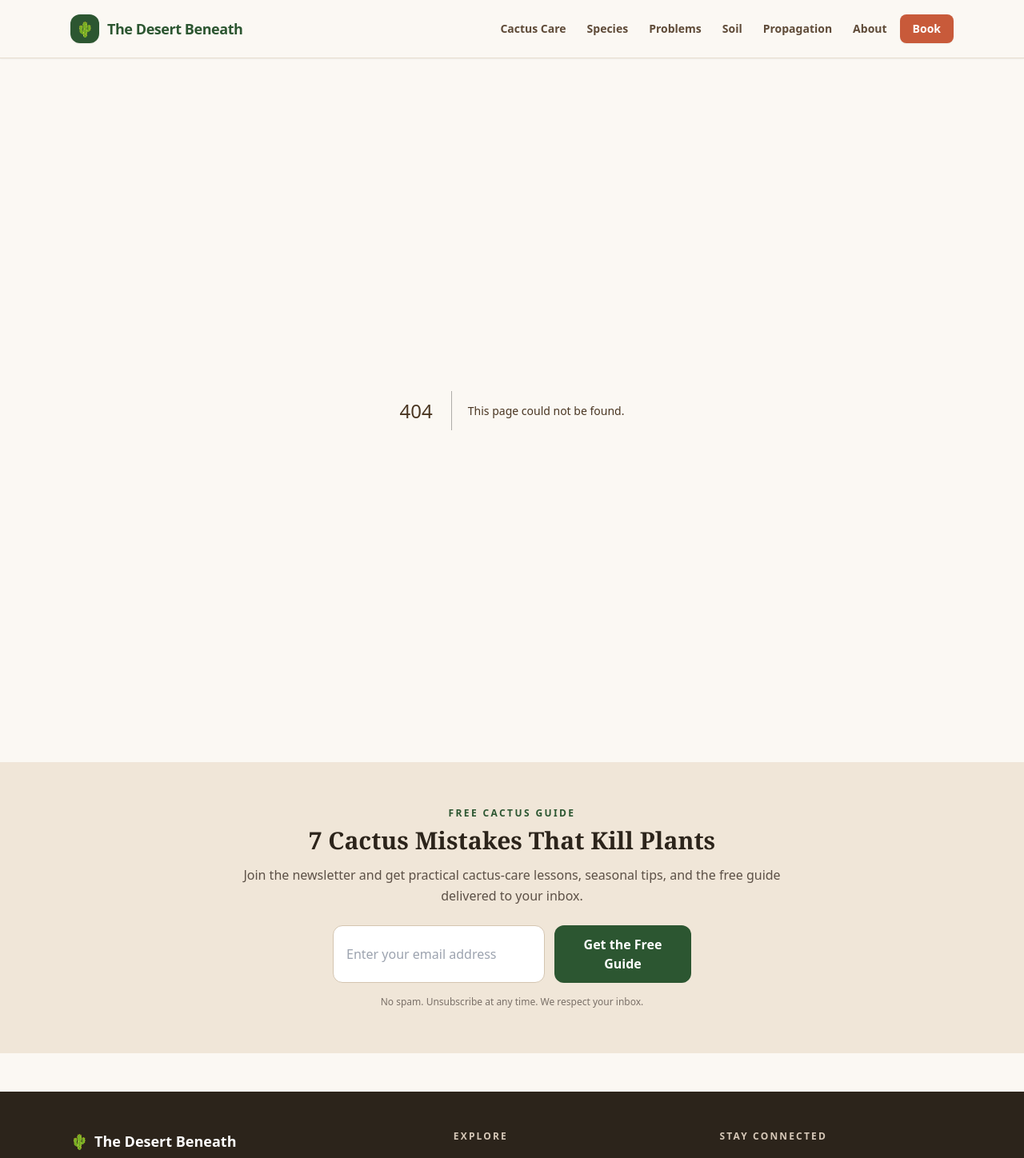
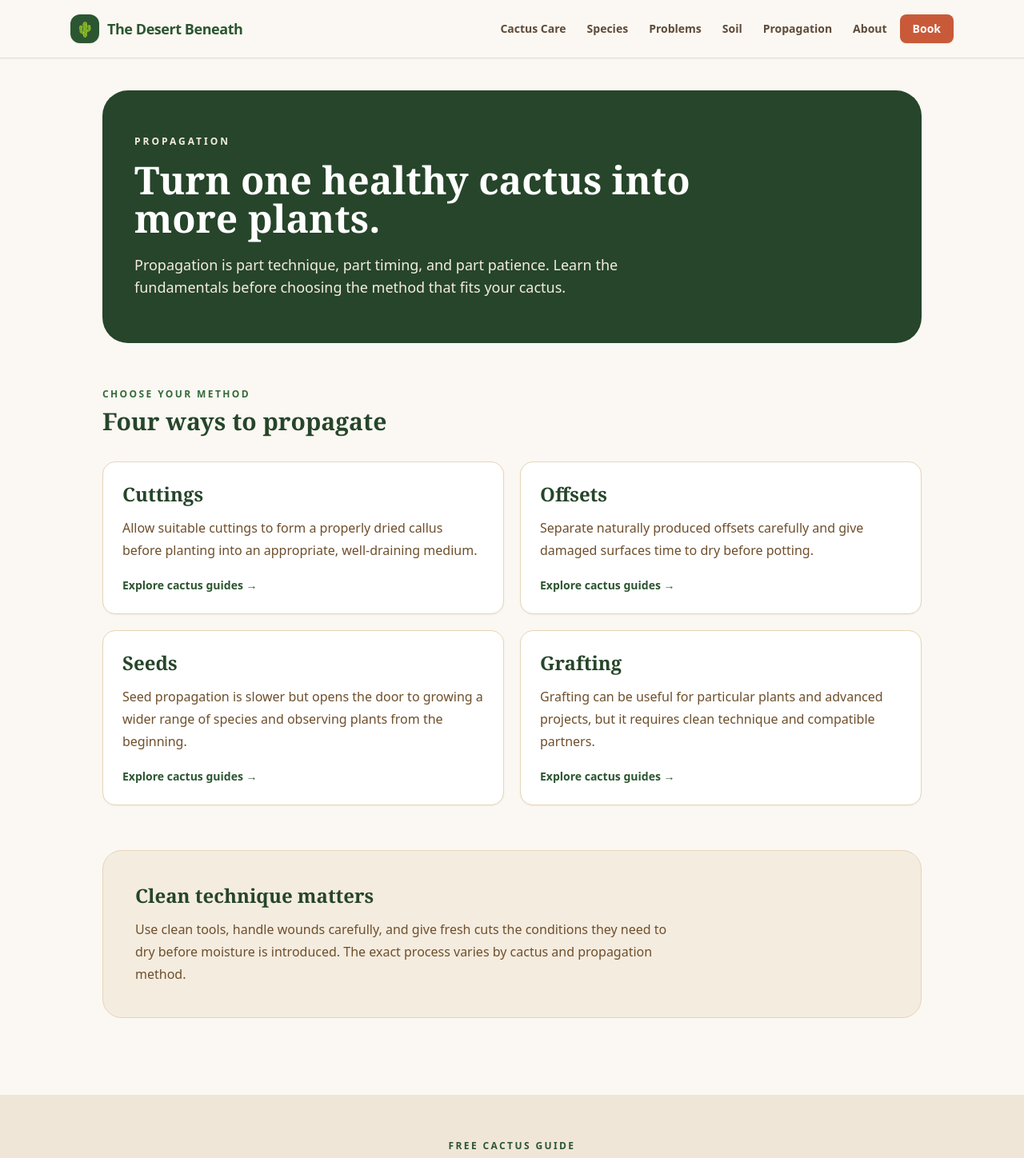
Before and after one commit to valdo-tech-pro/desert-beneath, a Next.js app: page /propagation in a window 1280 px wide. Before the commit this address had no page. Shown: the top 1448 px of the page at 80% size. Built offline with nearby package versions, Linux system fonts and the light colour scheme.

Commit message:
Add cactus propagation guide page

```diff
--- /dev/null
+++ b/app/propagation/page.tsx
@@ -0,0 +1,38 @@
+import type { Metadata } from 'next'
+import Link from 'next/link'
+
+export const metadata: Metadata = {
+  title: 'Cactus Propagation Guide',
+  description: 'Learn practical methods for propagating cacti from cuttings, offsets, and seed.',
+}
+
+const methods = [
+  ['Cuttings', 'Allow suitable cuttings to form a properly dried callus before planting into an appropriate, well-draining medium.'],
+  ['Offsets', 'Separate naturally produced offsets carefully and give damaged surfaces time to dry before potting.'],
+  ['Seeds', 'Seed propagation is slower but opens the door to growing a wider range of species and observing plants from the beginning.'],
+  ['Grafting', 'Grafting can be useful for particular plants and advanced projects, but it requires clean technique and compatible partners.'],
+]
+
+export default function PropagationPage() {
+  return (
+    <div className="mx-auto max-w-5xl">
+      <section className="rounded-[2rem] bg-cactus-800 px-7 py-14 text-white sm:px-10 sm:py-18">
+        <p className="text-xs font-bold uppercase tracking-[0.25em] text-sand-100">Propagation</p>
+        <h1 className="mt-4 max-w-3xl font-serif text-4xl font-bold leading-tight sm:text-5xl">Turn one healthy cactus into more plants.</h1>
+        <p className="mt-5 max-w-2xl text-base leading-8 text-sand-100 sm:text-lg">Propagation is part technique, part timing, and part patience. Learn the fundamentals before choosing the method that fits your cactus.</p>
+      </section>
+
+      <section className="py-14">
+        <div className="mb-8"><p className="text-xs font-bold uppercase tracking-[0.2em] text-cactus-600">Choose your method</p><h2 className="mt-2 font-serif text-3xl font-bold text-cactus-800">Four ways to propagate</h2></div>
+        <div className="grid gap-5 sm:grid-cols-2">
+          {methods.map(([title, description]) => <article key={title} className="rounded-2xl border border-sand-200 bg-white p-6 shadow-sm"><h3 className="font-serif text-2xl font-bold text-cactus-800">{title}</h3><p className="mt-3 leading-7 text-sand-700">{description}</p><Link href="/#latest" className="mt-5 inline-block text-sm font-bold text-cactus-700 hover:text-cactus-600">Explore cactus guides →</Link></article>)}
+        </div>
+      </section>
+
+      <section className="mb-14 rounded-3xl border border-sand-200 bg-sand-100 p-7 sm:p-10">
+        <h2 className="font-serif text-2xl font-bold text-cactus-800">Clean technique matters</h2>
+        <p className="mt-3 max-w-2xl leading-7 text-sand-700">Use clean tools, handle wounds carefully, and give fresh cuts the conditions they need to dry before moisture is introduced. The exact process varies by cactus and propagation method.</p>
+      </section>
+    </div>
+  )
+}
```
